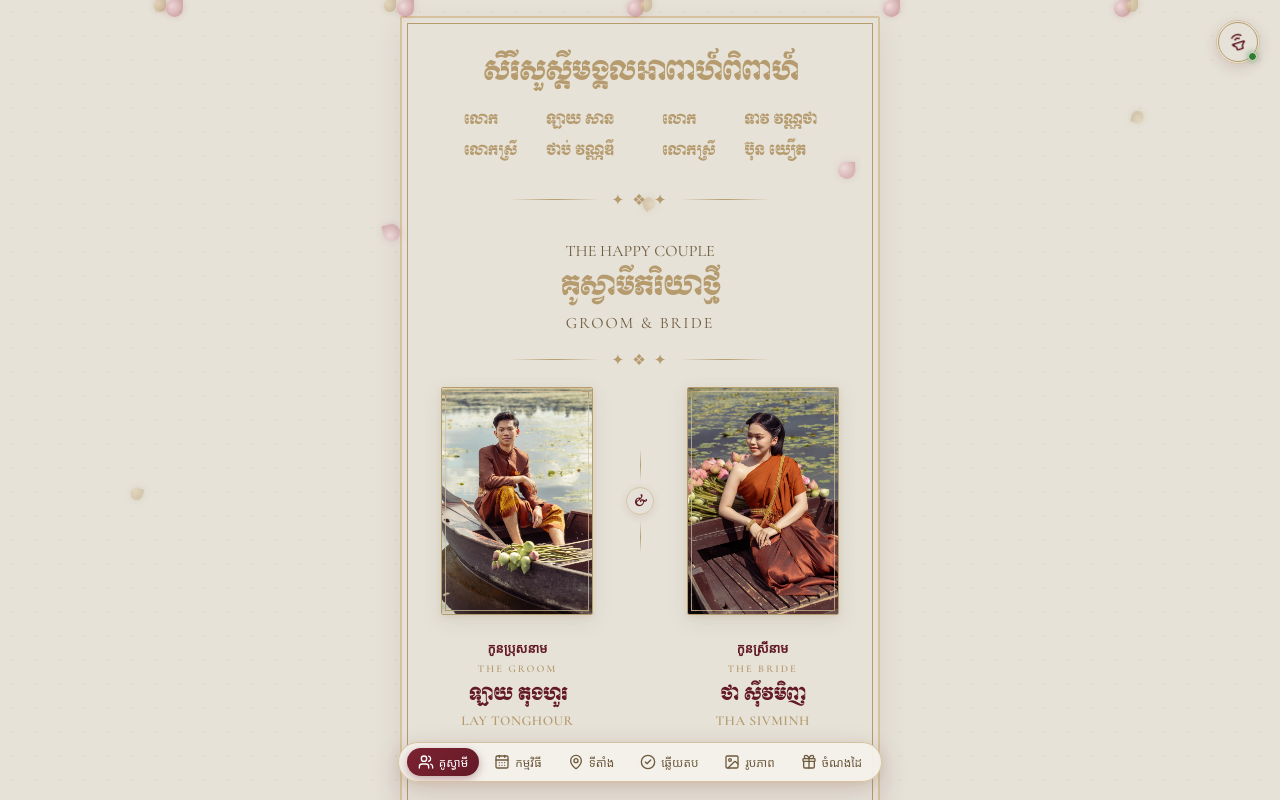
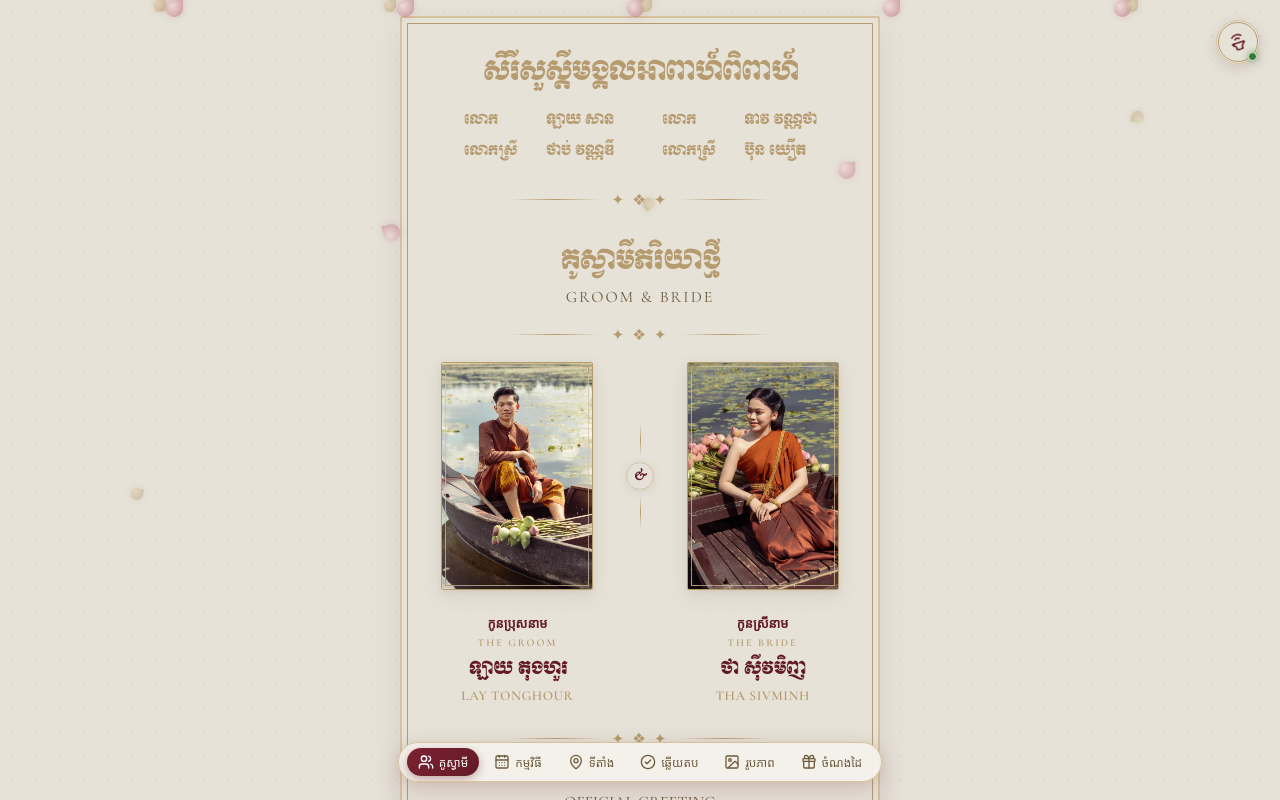
Before and after one commit to cheasoknai/invitation_digital_hm, a React (Vite) app: page / in a window 1280 px wide. Both pictures are taken after a click on the button "បើកលិខិតអញ្ជើញ Open wedding invitation". Shown: the top 800 px of the page. Built offline with nearby package versions, Linux system fonts and the light colour scheme; no server answers; a web font is replaced by a local one.

Commit message:
style: remove 'THE HAPPY COUPLE' subtitle in CoupleSection

```diff
--- a/src/components/CoupleSection.jsx
+++ b/src/components/CoupleSection.jsx
@@ -49,7 +49,6 @@ export default function CoupleSection() {
         transition={{ duration: 1.2, ease: [0.16, 1, 0.3, 1] }}
         threshold={0.15}
       >
-        <p className="section-subtitle font-serif">THE HAPPY COUPLE</p>
         <h2 className="section-title-khmer font-khmer-moul">
           គូស្វាមីភរិយាថ្មី
         </h2>
```
